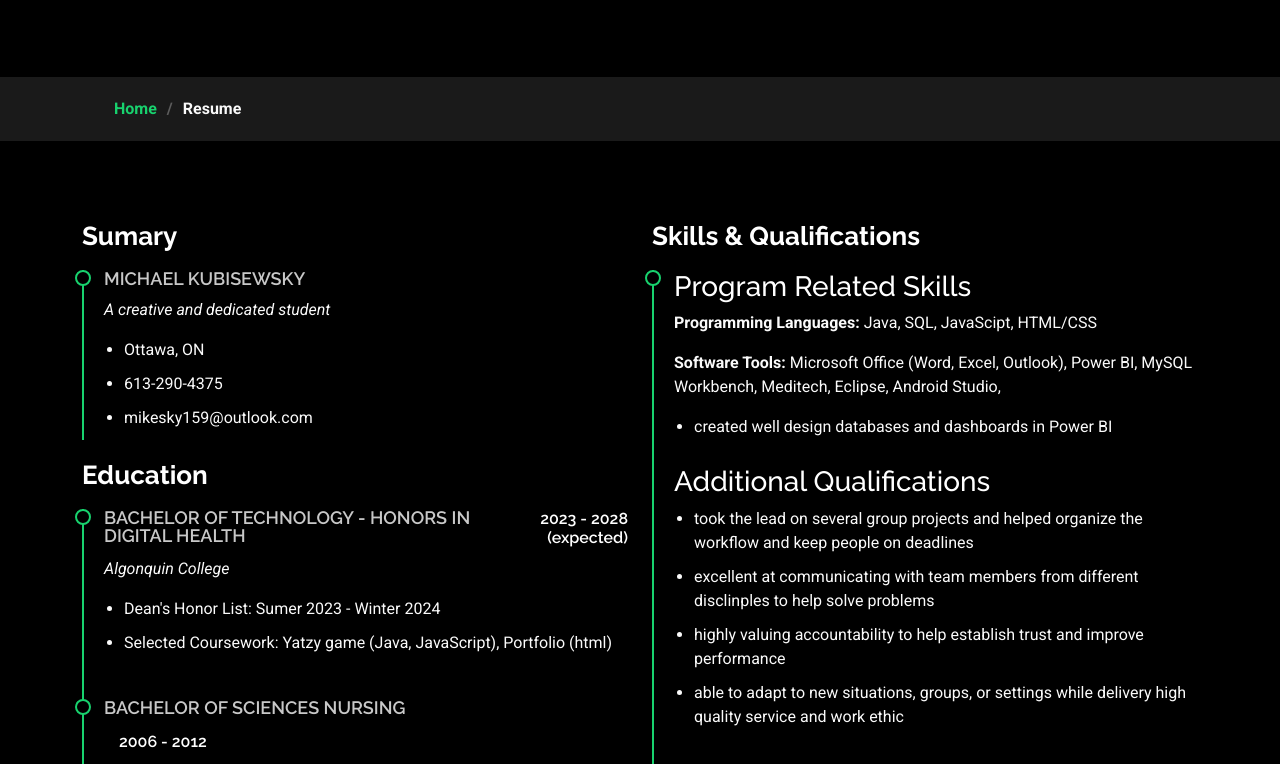
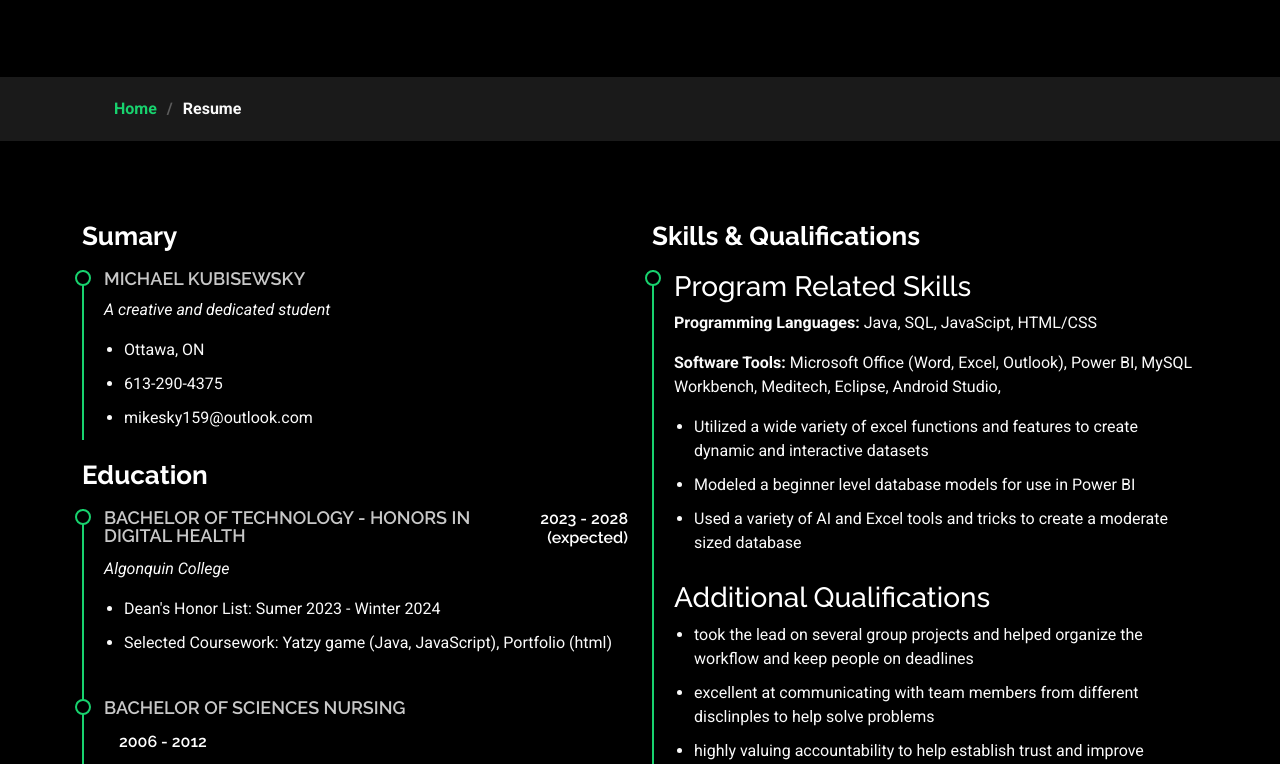
Before and after one commit to FlyCode30/cst3106_portfolio, a plain HTML site: page resume.html in a window 1280 px wide. Shown: the part 314-1078 px from the top of the page. Drawn offline with Linux system fonts and the light colour scheme.

```diff
--- a/resume.html
+++ b/resume.html
@@ -177,7 +177,9 @@
               <p><b>Programming Languages:</b> Java, SQL, JavaScipt, HTML/CSS</p>
               <p><b>Software Tools:</b> Microsoft Office (Word, Excel, Outlook), Power BI,  MySQL Workbench, Meditech, Eclipse, Android Studio, </p>
               <ul>
-                <li>created well design databases and dashboards in Power BI</li>
+                <li>Utilized a wide variety of excel functions and features to create dynamic and interactive datasets</li>
+                <li>Modeled a beginner level database models for use in Power BI</li>
+                <li>Used a variety of AI and Excel tools and tricks to create a moderate sized database</li>
               </ul>
               <h3>Additional Qualifications</h3>
               <ul>
```
Also changed, not shown: Projects/Yatzy/imagePathQuestion.png (deleted), Projects/Yatzy/questionGetImage.png (deleted).
